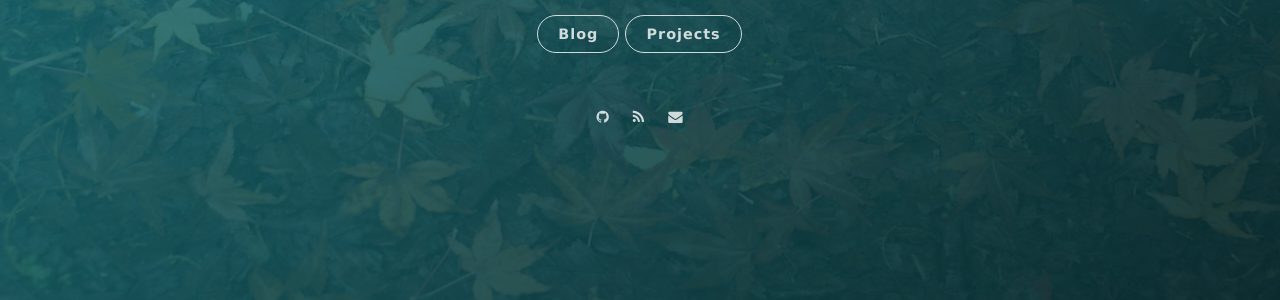
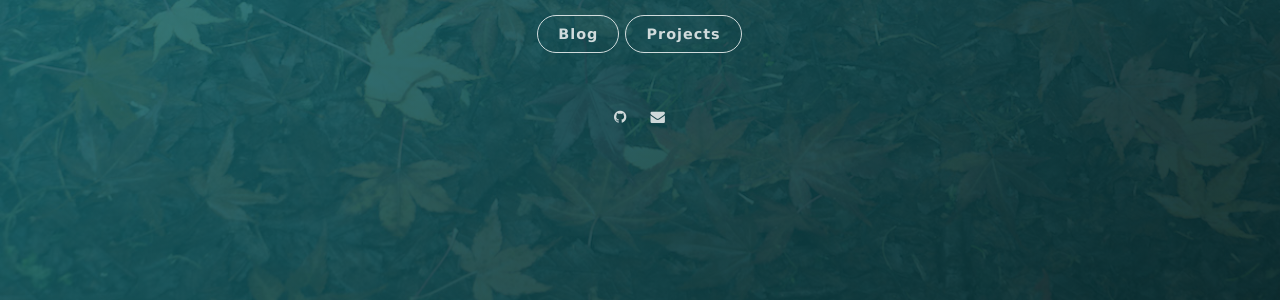
Before and after one commit to Binary-ZRJ/Binary-ZRJ.github.io, a Jekyll site: the page built from index.html, in a window 1280 px wide. Shown: the part 549-849 px from the top of the page. Built offline with Jekyll 4.4.1, drawn with Linux system fonts in a browser that asks for light colours; nearby versions of some CDN libraries; the list of posts is cut into pages by our own code.

Commit message:
update social.html
look easyer

```diff
--- a/_includes/social.html
+++ b/_includes/social.html
@@ -14,7 +14,7 @@
   {% if site.social.github %}
   <!-- Github -->
   <li class="navigation__item">
-    <a href="https://github.com/{{site.social.github}}" title="@{{site.social.github}} 的 Github" target="_blank">
+    <a href="https:{{site.social.github}}" title="@{{site.social.github}} 的 Github" target="_blank">
       <i class='social fa fa-github'></i>
       <span class="label">Github</span>
     </a>
@@ -42,12 +42,12 @@
   {% endif %}
 
   <!-- RSS -->
-  <li class="navigation__item">
-    <a href="/feed.xml" rel="author" title="RSS" target="_blank">
-      <i class='social fa fa-rss'></i>
-      <span class="label">RSS</span>
-    </a>
-  </li>
+  <!--<li class="navigation__item">-->
+   <!-- <a href="/feed.xml" rel="author" title="RSS" target="_blank">-->
+     <!--<i class='social fa fa-rss'></i>-->
+    <!--<span class="label">RSS</span>-->
+ <!--</a>-->
+ <!--</li>-->
 
   {% if site.social.mail %}
   <!-- Email -->
```
